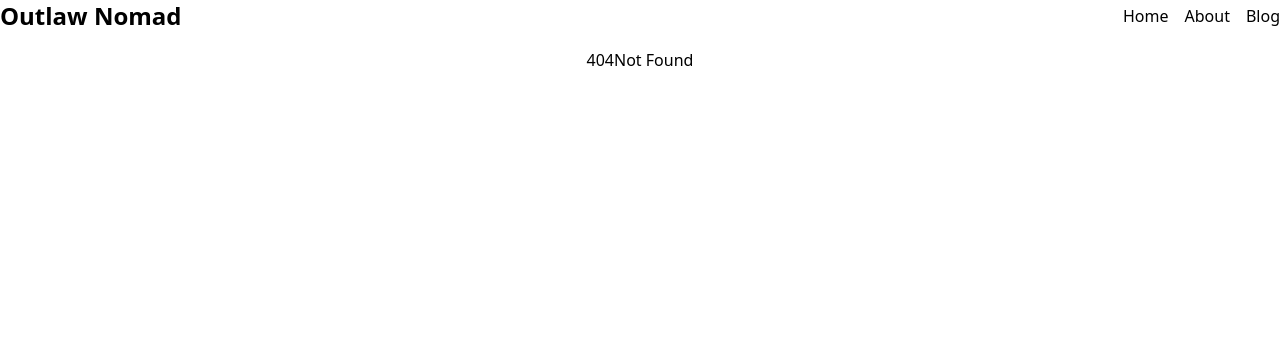
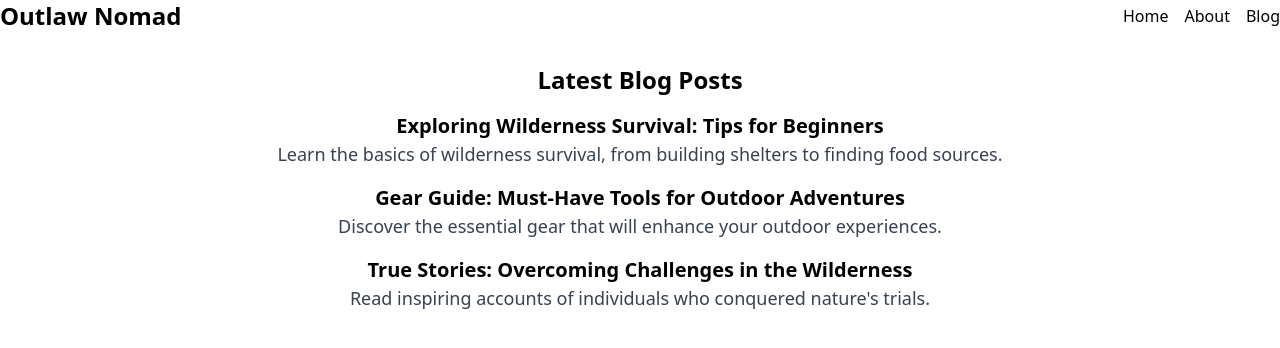
Before and after one commit to blackjf85/survival-blog, a SvelteKit app: page /blog in a window 1280 px wide. Before the commit this address had no page. Shown: the top 348 px of the page. Built offline with nearby package versions, Linux system fonts and the light colour scheme.

Commit message:
Created basic blog page component

```diff
--- /dev/null
+++ b/src/routes/blog/+page.svelte
@@ -0,0 +1,29 @@
+<div class="text-center p-4">
+	<h2 class="text-2xl font-semibold mb-4">Latest Blog Posts</h2>
+	<ul class="space-y-4">
+		<li>
+			<a href="#" class="block text-xl font-semibold hover:underline"
+				>Exploring Wilderness Survival: Tips for Beginners</a
+			>
+			<p class="text-lg text-gray-700">
+				Learn the basics of wilderness survival, from building shelters to finding food sources.
+			</p>
+		</li>
+		<li>
+			<a href="#" class="block text-xl font-semibold hover:underline"
+				>Gear Guide: Must-Have Tools for Outdoor Adventures</a
+			>
+			<p class="text-lg text-gray-700">
+				Discover the essential gear that will enhance your outdoor experiences.
+			</p>
+		</li>
+		<li>
+			<a href="#" class="block text-xl font-semibold hover:underline"
+				>True Stories: Overcoming Challenges in the Wilderness</a
+			>
+			<p class="text-lg text-gray-700">
+				Read inspiring accounts of individuals who conquered nature's trials.
+			</p>
+		</li>
+	</ul>
+</div>
```
